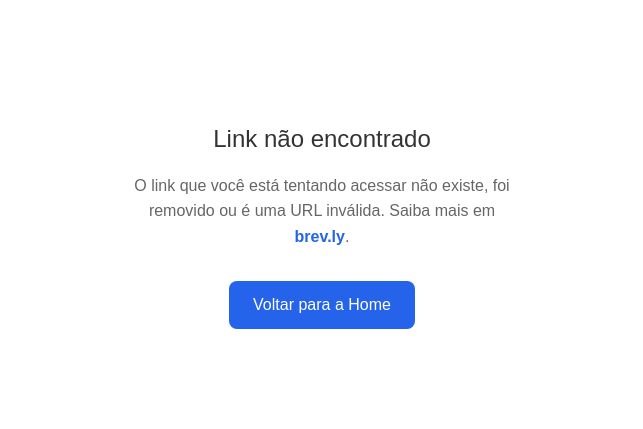
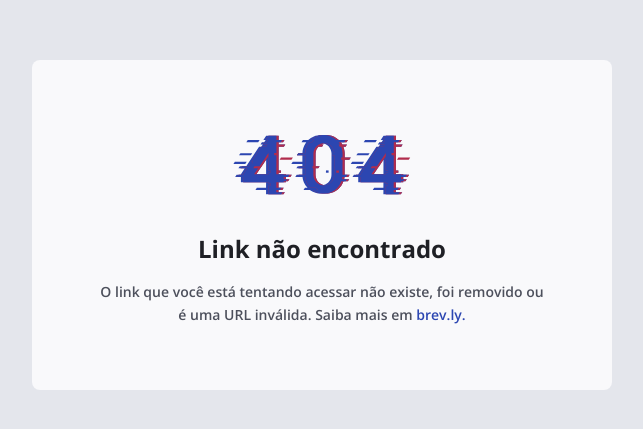
Before and after one commit to didierpg/brevly, a React (Vite) app in the folder web/: page /not-found in a window 1280 px wide. Shown: the part 175-604 px from the top of the page, without its empty margins (318-961 px from the left). Built offline with nearby package versions, Linux system fonts and the light colour scheme.

Commit message:
feat(web): add NotFound page with 404 SVG

```diff
--- a/web/src/pages/not-found.tsx
+++ b/web/src/pages/not-found.tsx
@@ -1,45 +1,35 @@
-// src/pages/not-found.tsx
+import notFoundImg from "../assets/404.svg";
+
 export function NotFound() {
   return (
-    <div
-      style={{
-        display: "flex",
-        flexDirection: "column",
-        alignItems: "center",
-        justifyContent: "center",
-        height: "100vh",
-        textAlign: "center",
-        padding: "0 2rem",
-        fontFamily: "sans-serif",
-      }}
-    >
-      <h1 style={{ fontSize: "24px", color: "#333", marginBottom: "1rem" }}>
-        Link não encontrado
-      </h1>
+    <div className="h-screen flex items-center justify-center bg-gray-200 p-4">
+      <div className="flex flex-col items-center justify-center p-16 gap-6 bg-gray-100 rounded-lg w-full max-w-[580px]">
+        <div className="flex items-center justify-center">
+          <img
+            src={notFoundImg}
+            alt="Página não encontrada"
+            className="w-48.5 h-21.25"
+          />
+        </div>
 
-      <p style={{ color: "#666", lineHeight: "1.6", maxWidth: "400px" }}>
-        O link que você está tentando acessar não existe, foi removido ou é uma
-        URL inválida. Saiba mais em{" "}
-        <a href="/" style={{ color: "#2563eb", fontWeight: "bold" }}>
-          brev.ly
-        </a>
-        .
-      </p>
+        <div className="flex flex-col items-center gap-4 text-center w-full">
+          <h1 className="text-xl text-gray-600">Link não encontrado</h1>
 
-      <a
-        href="/"
-        style={{
-          marginTop: "2rem",
-          padding: "0.75rem 1.5rem",
-          backgroundColor: "#2563eb",
-          color: "white",
-          borderRadius: "8px",
-          textDecoration: "none",
-          fontWeight: "semibold",
-        }}
-      >
-        Voltar para a Home
-      </a>
+          <div className="flex flex-col gap-1">
+            <p className="text-md font-semibold text-gray-500 leading-relaxed">
+              O link que você está tentando acessar não existe, foi removido ou
+              é uma URL inválida. Saiba mais em
+              <a
+                href="/"
+                className="text-blue-base hover:underline font-semibold"
+              >
+                {" "}
+                brev.ly.
+              </a>
+            </p>
+          </div>
+        </div>
+      </div>
     </div>
   );
 }
```
